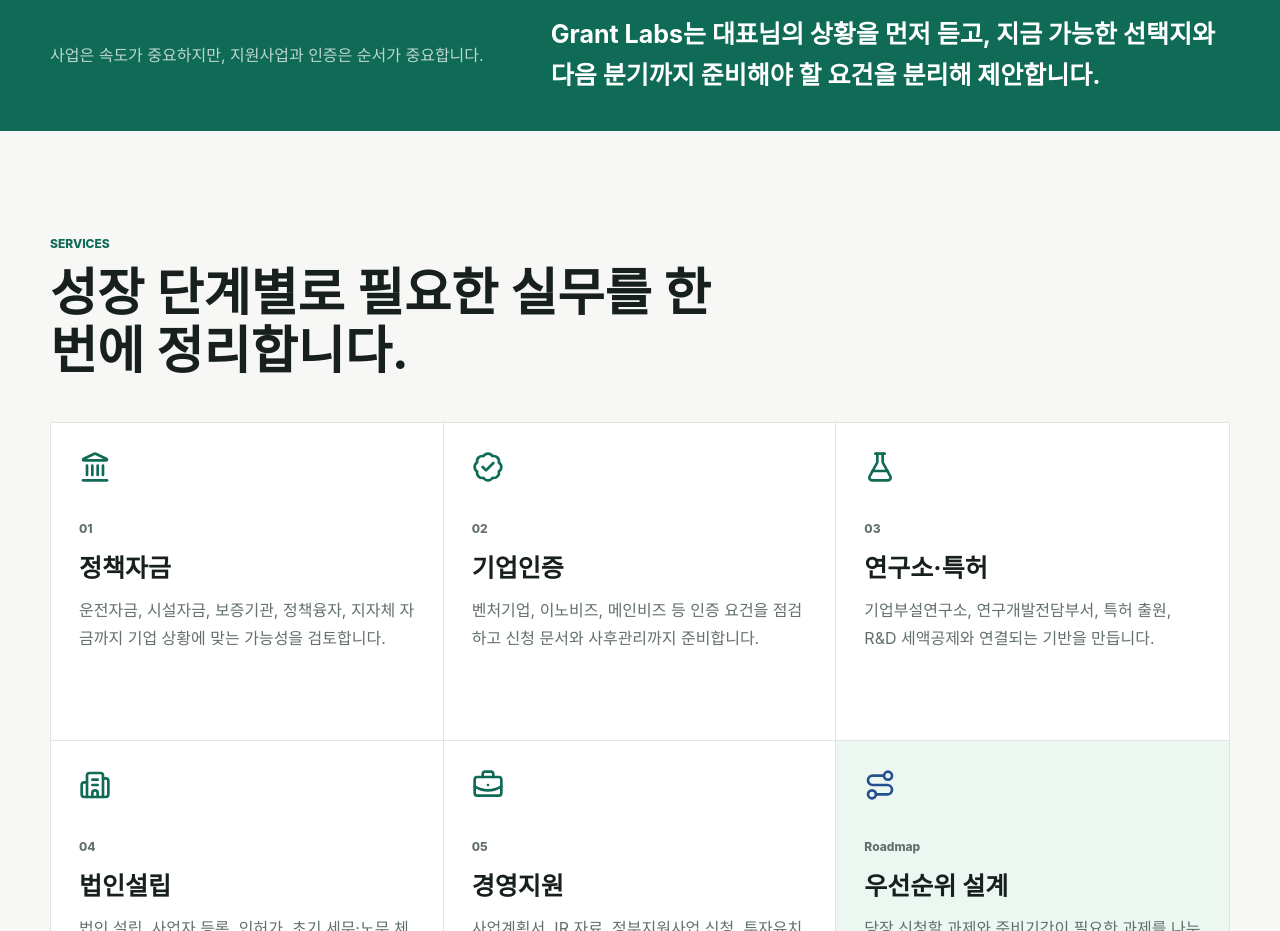
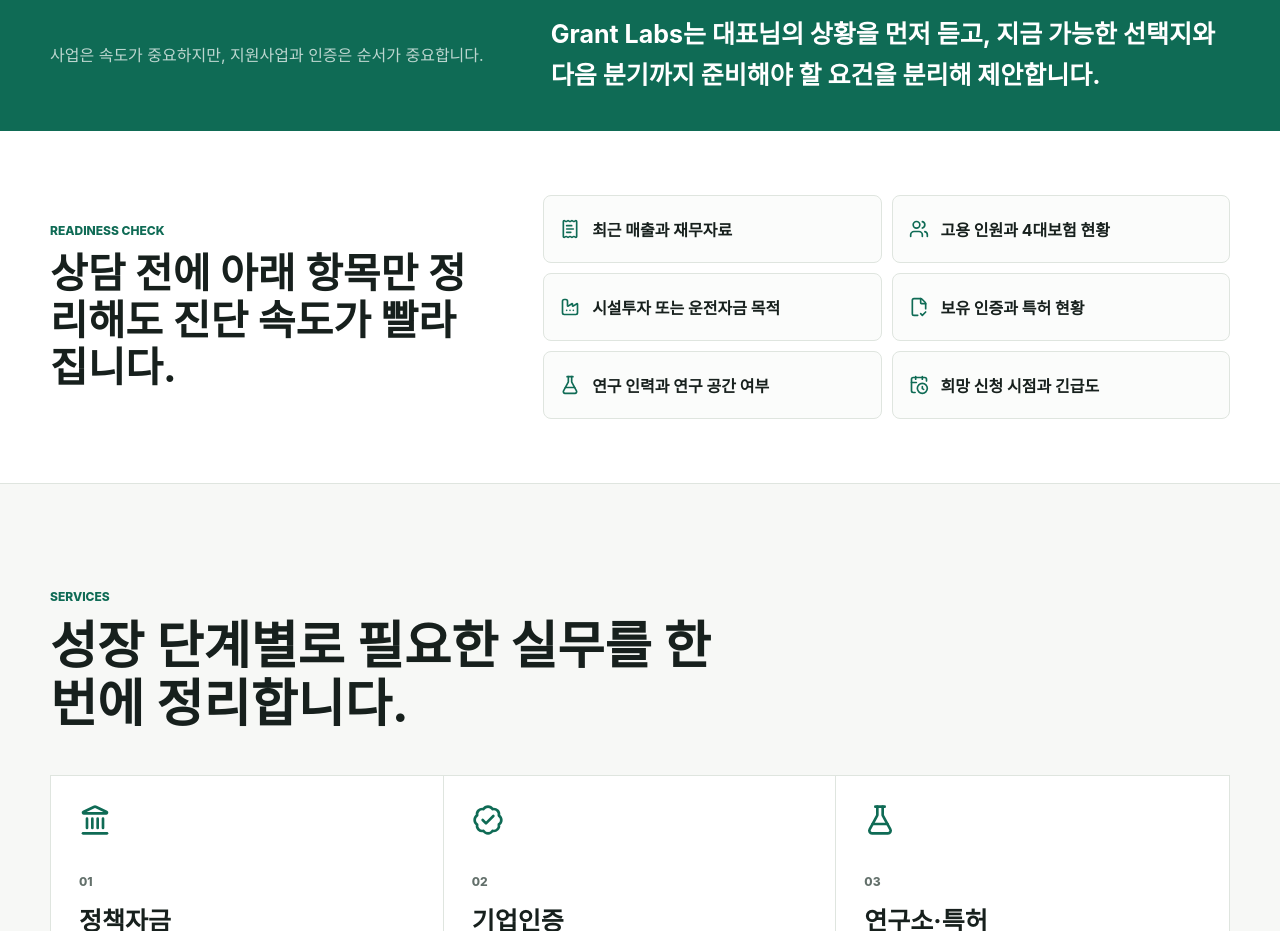
Before and after one commit to jjun96750/grantlabs-homepage-new, a plain HTML site: page index.html in a window 1280 px wide. Shown: the part 780-1711 px from the top of the page. Drawn offline with nearby package versions, Linux system fonts and the light colour scheme; a web font is replaced by a local one.

Commit message:
Add consultation readiness section

```diff
--- a/index.html
+++ b/index.html
@@ -143,6 +143,23 @@
         <p>사업은 속도가 중요하지만, 지원사업과 인증은 순서가 중요합니다.</p>
         <div>
           <strong>Grant Labs는 대표님의 상황을 먼저 듣고, 지금 가능한 선택지와 다음 분기까지 준비해야 할 요건을 분리해 제안합니다.</strong>
+        </div>
+      </div>
+    </section>
+
+    <section class="readiness-section">
+      <div class="container readiness-grid">
+        <div>
+          <p class="eyebrow">Readiness Check</p>
+          <h2>상담 전에 아래 항목만 정리해도 진단 속도가 빨라집니다.</h2>
+        </div>
+        <div class="readiness-list">
+          <div><i data-lucide="receipt-text"></i><span>최근 매출과 재무자료</span></div>
+          <div><i data-lucide="users"></i><span>고용 인원과 4대보험 현황</span></div>
+          <div><i data-lucide="factory"></i><span>시설투자 또는 운전자금 목적</span></div>
+          <div><i data-lucide="file-check-2"></i><span>보유 인증과 특허 현황</span></div>
+          <div><i data-lucide="flask-conical"></i><span>연구 인력과 연구 공간 여부</span></div>
+          <div><i data-lucide="calendar-clock"></i><span>희망 신청 시점과 긴급도</span></div>
         </div>
       </div>
     </section>
--- a/styles/homepage.css
+++ b/styles/homepage.css
@@ -327,6 +327,50 @@
 .intro-grid strong {
   display: block;
   font-size: clamp(18px, 2vw, 25px);
+}
+
+.readiness-section {
+  padding: 64px 0;
+  background: #fff;
+  border-bottom: 1px solid var(--line);
+}
+
+.readiness-grid {
+  display: grid;
+  grid-template-columns: minmax(0, 0.78fr) minmax(0, 1.22fr);
+  gap: 54px;
+  align-items: center;
+}
+
+.readiness-grid h2 {
+  max-width: 560px;
+  margin-top: 10px;
+  font-size: clamp(28px, 3.2vw, 42px);
+}
+
+.readiness-list {
+  display: grid;
+  grid-template-columns: repeat(2, minmax(0, 1fr));
+  gap: 10px;
+}
+
+.readiness-list div {
+  min-height: 68px;
+  display: flex;
+  align-items: center;
+  gap: 12px;
+  padding: 16px;
+  border: 1px solid var(--line);
+  border-radius: 8px;
+  background: #fbfcfb;
+  font-weight: 750;
+}
+
+.readiness-list svg {
+  width: 20px;
+  height: 20px;
+  color: var(--green);
+  flex: 0 0 auto;
 }
 
 .section {
@@ -763,6 +807,7 @@
 
   .hero-inner,
   .intro-grid,
+  .readiness-grid,
   .method-grid,
   .faq-grid,
   .contact-grid {
@@ -843,6 +888,10 @@
     gap: 16px;
   }
 
+  .readiness-list {
+    grid-template-columns: 1fr;
+  }
+
   .section {
     padding: 74px 0;
   }
```
Also changed, not shown: DEVELOPMENT_STATUS.md (+3 -0 lines).
